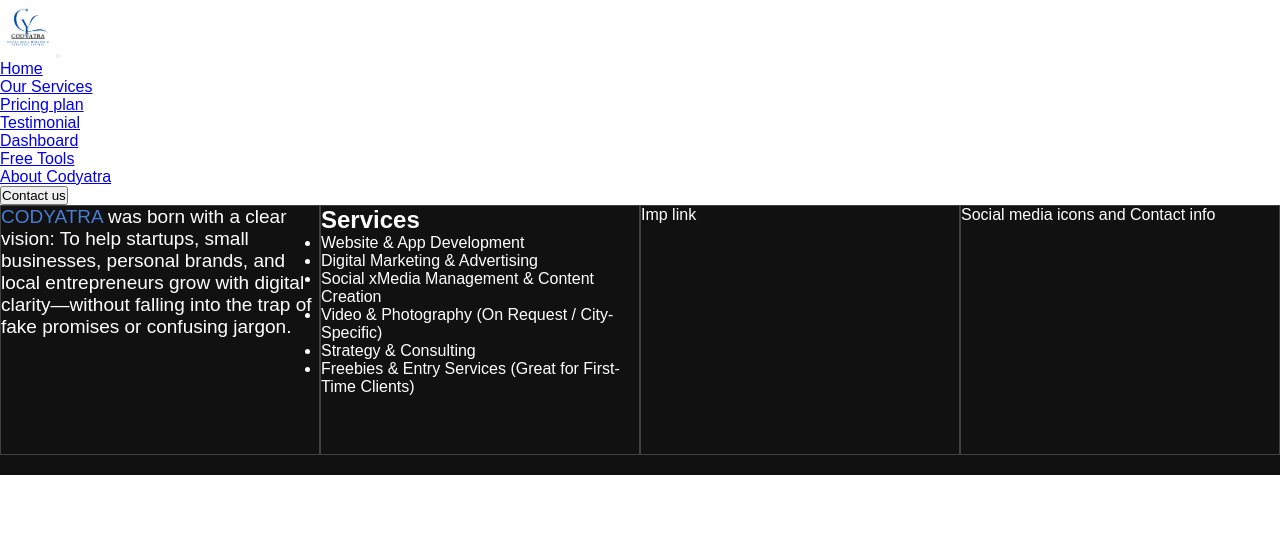
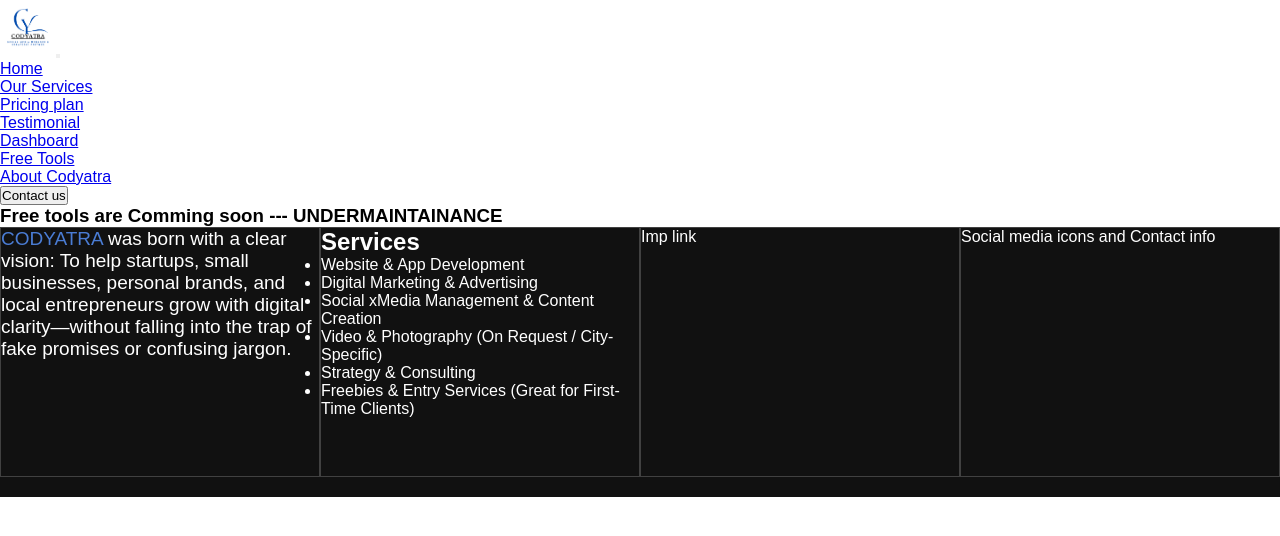
Before and after one commit to RiteshDafale/codyatra, a React (Vite) app: page /codyatra/FreeTools in a window 1280 px wide. Shown: the top 536 px of the page. Built offline with nearby package versions, Linux system fonts and the light colour scheme.

Commit message:
free tools and dashboard added

```diff
--- a/src/App.jsx
+++ b/src/App.jsx
@@ -9,6 +9,8 @@
 import OurServices from './Component/RedirectPages/OurServices/OurServices'
 import Testimonial from './Component/Testimonial/Testimonial'
 import Pricing from './Component/PricingPlan/Pricing'
+import Dashboard from './Component/Dashboard/Dashboard'
+import FreeTools from './Component/FreeTools/FreeTools'
 
 
 function App() {
@@ -23,6 +25,8 @@
           <Route path='/codyatra/outservices' element={<OurServices/>} />
           <Route path='/codyatra/testmonial' element={<Testimonial/>}></Route>
           <Route path='/codyatra/pricingplan' element={<Pricing/>}></Route>
+          <Route path='/codyatra/Dashboard' element={<Dashboard/>}></Route>
+          <Route path='/codyatra/FreeTools' element={<FreeTools/>}></Route>
         </Routes>
   <Footer/>
     </div>
--- /dev/null
+++ b/src/Component/Dashboard/Dashboard.jsx
@@ -0,0 +1,15 @@
+import React, { useState } from 'react'
+import '../Dashboard/Dashboard.css';
+
+function Dashboard() {
+  useState(()=>{
+    document.title="Dashboard - Codyatra"
+  })
+  return (
+    <div>
+   <h3 className='text-danger text-center my-4'>Comming soon --- UNDERMAINTAINANCE</h3>
+    </div>
+  )
+}
+
+export default Dashboard
--- /dev/null
+++ b/src/Component/FreeTools/FreeTools.jsx
@@ -0,0 +1,14 @@
+import React from 'react'
+import '../FreeTools/FreeTools.css';
+
+function FreeTools() {
+    return (
+        <div>
+            <div>
+                <h3 className='text-danger text-center my-4'>Free tools are Comming soon --- UNDERMAINTAINANCE</h3>
+            </div>
+        </div>
+    )
+}
+
+export default FreeTools
--- a/src/Component/Header/Navigation.jsx
+++ b/src/Component/Header/Navigation.jsx
@@ -35,15 +35,15 @@
                             </li>
                             <li className="nav-item me-2">
                                 {/* <a className="nav-link text-light hoverA  " href="#" >Dashboard</a> */}
-                                <Link className="nav-link text-light hoverA " to="#"> Dashboard</Link>
+                                <Link className="nav-link text-light hoverA " to="/codyatra/Dashboard"> Dashboard</Link>
                             </li>
                             <li className="nav-item me-2">
                                 {/* <a className="nav-link text-light hoverA " href="#" >Free Tools</a> */}
-                             <Link className="nav-link text-light hoverA " to="#">Free Tools</Link>
+                                <Link className="nav-link text-light hoverA " to="/codyatra/FreeTools">Free Tools</Link>
                             </li>
                             <li className="nav-item me-2">
                                 {/* <a className="nav-link text-light hoverA " href="#" >Free Tools</a> */}
-                             <Link className="nav-link text-light hoverA " to="/codyatra/about">About Codyatra</Link>
+                                <Link className="nav-link text-light hoverA " to="/codyatra/about">About Codyatra</Link>
                             </li>
                         </ul>
                         <form className="d-flex" role="button">
--- a/src/Component/Home/Home.jsx
+++ b/src/Component/Home/Home.jsx
@@ -19,7 +19,6 @@
       <NewService />
       <OwnerDetails />
       <Why />
-
     </div>
   )
 }
```
Also changed, not shown: src/Component/Dashboard/Dashboard.css (added), src/Component/FreeTools/FreeTools.css (added).
